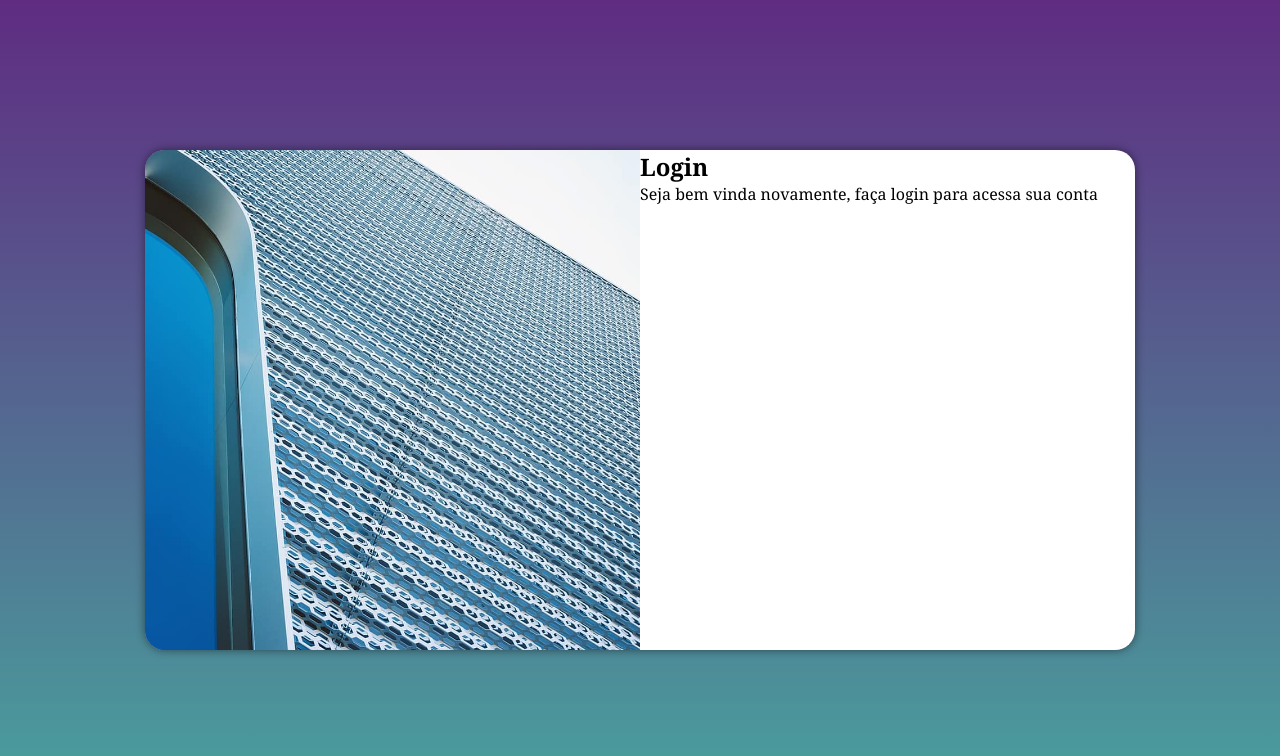
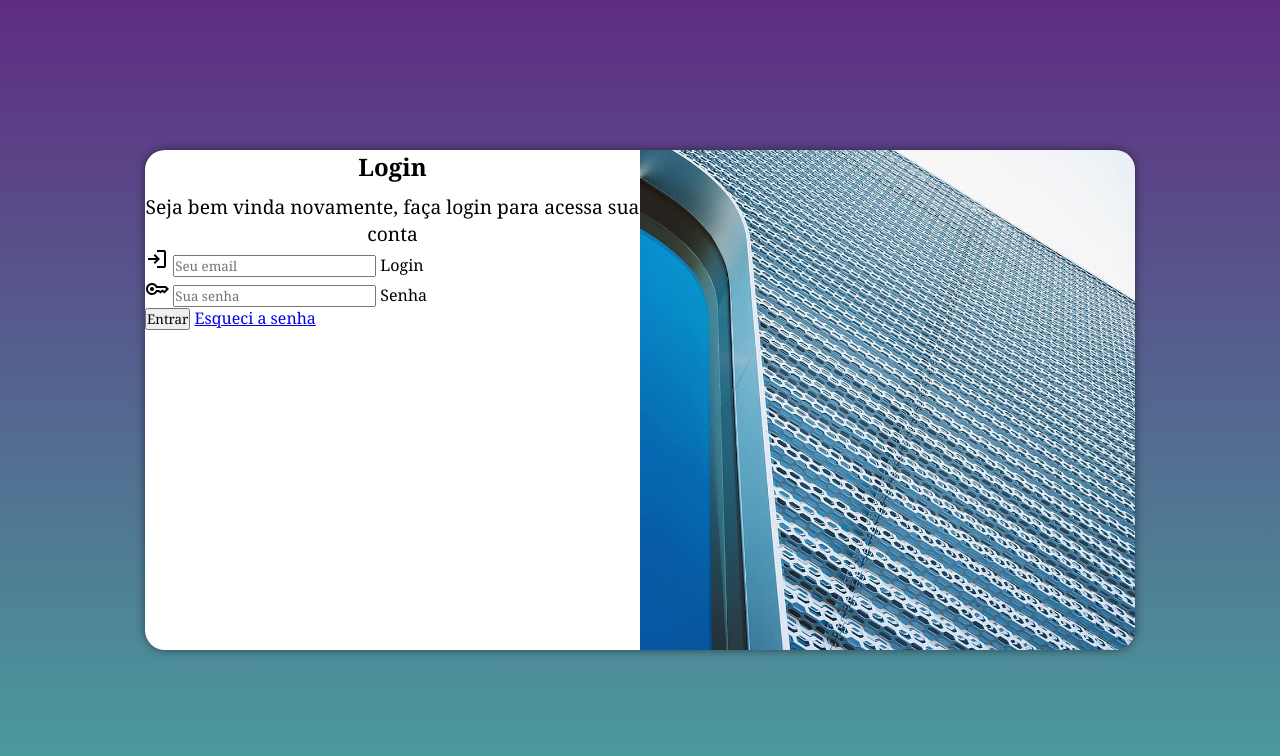
Before and after one commit to Diogo3331/Projeto-tela-de-login, a plain HTML site: page index.html in a window 1280 px wide. Drawn offline with nearby package versions, Linux system fonts and the light colour scheme.

Commit message:
criei formulario

```diff
--- a/estilos/media-query.css
+++ b/estilos/media-query.css
@@ -30,13 +30,13 @@
   }
 
   #imagem{
-    float: left;
+    float: right;
     width: 50%;
     height: 100%;
   }
 
   #formulario{
-    float: right;
+    float: left;
     width: 50%;
   }
 }
--- a/estilos/style.css
+++ b/estilos/style.css
@@ -20,6 +20,7 @@
   width: 100vw;
 }
 
+
 main{
   position: relative;
   height: 100vh;
@@ -40,12 +41,17 @@
   overflow: hidden;
   box-shadow: 0px 0px 10px rgba(0, 0, 0, 0.493);
 
-  transition: width 1s, height 1s;
+  transition: width 0.3s, height 0.3s;
 }
 
 #formulario{
   display: block;
   padding: 10px;
+}
+
+div > h1{
+  text-align: center;
+  margin-bottom: 10px;
 }
 
 #imagem{
@@ -55,3 +61,8 @@
   background-position: left bottom;
   background-size: cover
 }
+
+div > p{
+  text-align: center;
+  font-size: 1.2em;
+}
--- a/index.html
+++ b/index.html
@@ -5,8 +5,10 @@
   <meta http-equiv="X-UA-Compatible" content="IE=edge">
   <meta name="viewport" content="width=device-width, initial-scale=1.0">
   <title>Document</title>
+
  <link rel="stylesheet" href="./estilos/style.css">
  <link rel="stylesheet" href="estilos/media-query.css">
+ <link href="https://fonts.googleapis.com/css2?family=Material+Symbols+Outlined:opsz,wght,FILL,GRAD@20..48,100..700,0..1,-50..200" rel="stylesheet" />
 </head>
 <body>
   <main>
@@ -20,11 +22,30 @@
         <h1>Login</h1>
         <p>Seja bem vinda novamente, faça login para acessa sua conta</p>
         <form action="login.php" method="post">
+          <div class="campo">
 
-        </form>
-      </div>
+            <div style="font-variation-settings: 'FILL' 0, 'wght' 100, 'GRAD' 0, 'opsz' 48;"></div>
 
-    </section>
+            <span class="material-symbols-outlined">
+              login
+              </span>
+
+            <input type="email" name="login" id="ilogin" placeholder="Seu email" autocomplete="email" required>
+            <label for="ilogin">Login</label>
+          </div>
+
+          <div class="campo">
+            <span class="material-symbols-outlined">
+              key
+              </span>
+            <input type="password" name="senha" id="isenha" placeholder="Sua senha" autocapitalize="password" required minlength="8">
+            <label for="isenha">Senha</label>
+             </div>
+             <input type="submit" value="Entrar">
+             <a href="esqueci.html" id="material-symbols-outlined">Esqueci a senha</a>
+          </form>
+        </div>
+     </section>
   </main>
 </body>
 </html>
```
